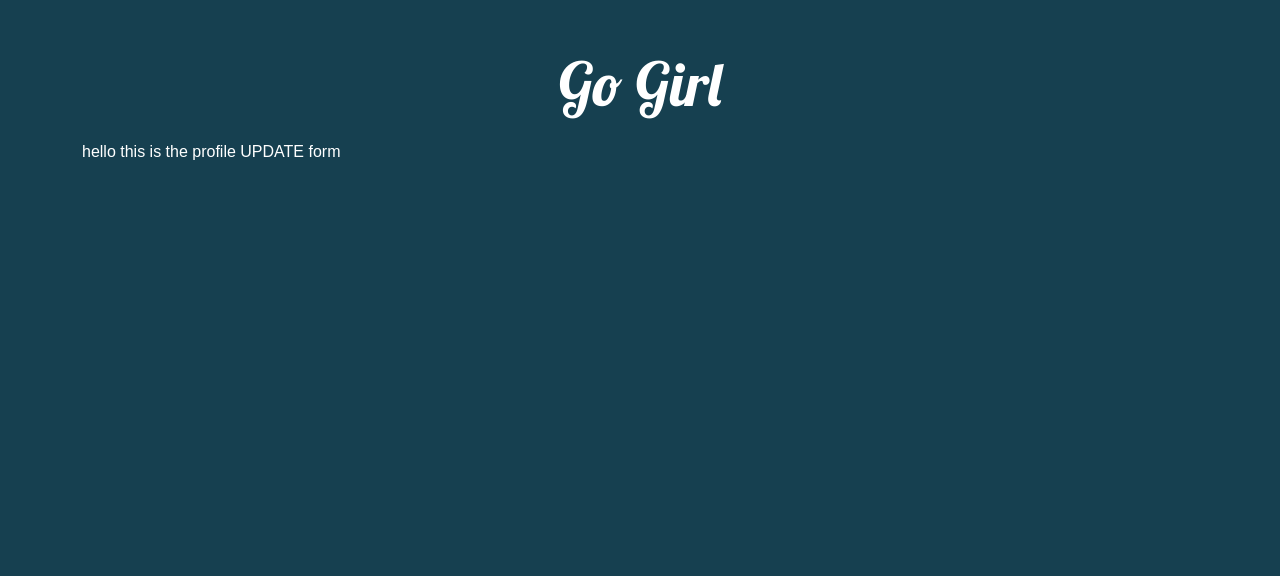
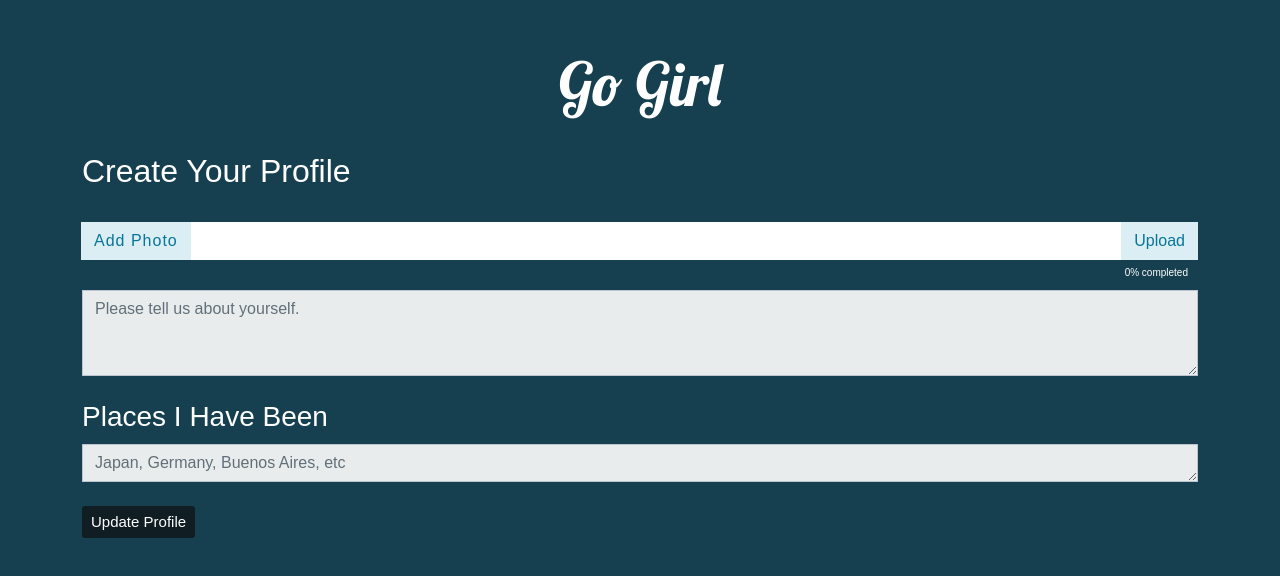
Before and after one commit to rwood022/goGirl, a React (Create React App) app in the folder front_end/: page /profileupdate in a window 1280 px wide. Shown: the top 576 px of the page. Built offline with nearby package versions, Linux system fonts and the light colour scheme.

Commit message:
final styling

```diff
--- a/front_end/src/components/DashboardComponents/Navbar.js
+++ b/front_end/src/components/DashboardComponents/Navbar.js
@@ -24,7 +24,7 @@ const Navbar = ({handleButtonClick}) => {
           </NavLink>
         </li>
         <li>
-          <NavLink to="/logout" className="nav-link">
+          <NavLink to="/" className="nav-link">
             Logout
           </NavLink>
         </li>
--- a/front_end/src/components/DashboardComponents/Profile.js
+++ b/front_end/src/components/DashboardComponents/Profile.js
@@ -1,5 +1,6 @@
 import React from 'react';
 import { useState, useEffect } from "react";
+import { NavLink } from 'react-router-dom';
 
 export default function Profile() {
     const [profileData, setProfileData] = useState([]);
@@ -33,10 +34,13 @@ export default function Profile() {
 
 
     return (
-      <div className='profile card card-body'>
+      <div className='profile card card-body full-width'>
         <h2 className="white-text mb-2 mt-2">About Me:</h2>
         <p className="white-text">{profileData.about}</p>
         <p className="white-text">{profileData.places_traveled}</p>
+          <NavLink to="/profileupdate" className="btn white-text profile-button mx-auto">
+            Edit Profile
+          </NavLink>
       </div>
     );
 };
--- a/front_end/src/components/DashboardComponents/ProfileUpdate.js
+++ b/front_end/src/components/DashboardComponents/ProfileUpdate.js
@@ -1,14 +1,145 @@
-import React from 'react';
-// import S3 from "../S3";
+import React, { useState } from 'react';
+import S3 from "../S3";
+import { NavLink } from 'react-router-dom';
+
+
+const ProfileUpdate = () => {
+    const [newProfile, setNewProfile] = useState ({
+        about: "",
+        places_traveled: "",
+    });
+
+    function submit(event) {
+        event.preventDefault();
+        fetch('http://localhost:3001/api/profiles', {
+            method: 'POST',
+            headers: {
+                'Content-Type': 'application/json',
+            },
+            body: JSON.stringify(newProfile)
+        })
+        .then((res) => res.json())
+        .then((newPost) => {
+            console.log(newPost);
+            window.location.replace('/dashboard');
+        })
+        .catch(err => {
+            console.error(err);
+        })
+    }
+
+    function handleNewPost(event) {
+        const newProfileData = {...newProfile}
+        newProfileData[event.target.id] = event.target.value
+        setNewProfile(newProfileData)
+        console.log(newProfileData);
+
+    }
+
+    // useEffect(() => {
+    //     const { match } = props;
+    //     const { path = "/" } = match;
+    //     if (path === "/profileUpdate") {
+    //       document.body.style.backgroundImage =
+    //         "linear-gradient(rgba(0, 0, 0, 0.4), rgba(0, 0, 0, 0.4)),url(/images/sign_up.jpg)";
+    //       document.body.style.backgroundSize = "cover";
+    //       document.body.style.backgroundPosition = "center";
+    //       document.body.style.height = "100vh";
+    //       document.body.style.backgroundRepeat = "no-repeat";
+    //     }
+    //   }, []);
+
+
+    // const handleInputChange = (event) => {
+    //     const { name, value } = event.target;
+
+    //     setNewUser((prevState) => {
+    //         return {
+    //             ...prevState,
+    //             [name]: value,
+
+    //         };
+    //     });
+    // };
+    // const handleOnSubmit = (event) => {
+    //     event.preventDefault();
+    // };
+    // useEffect(() => {
+    //     fetch("http://localhost:3001/api/user", {
+    //         method: "POST",
+    //         headers: {
+    //             "Content-Type": "application/json",
+    //         },
+    //         body: JSON.stringify(),
+    //     })
+    //         .then((res) => res.json())
+    //         .then((users) => {
+    //             console.log(users);
+    //         })
+    //         .catch((err) => {
+    //             console.err(err);
+    //         });
+    // }, []);
+
 
 // TO DO: need to add the logic to open this form when user clicks on "edit profile" button
 
-export default function ProfileUpdate() {
     return (
-    <div>
-        <p className="white-text">hello this is the profile UPDATE form</p>
-        {/* <S3 /> */}
+
+        <div>
+        <h2>Create Your Profile</h2>
+        <S3 />
+        <form className="form-group new-post-container mb-4">
+            <textarea type="text" className="form-control rounded-0" rows="3" placeholder="Please tell us about yourself." onChange={(event)=>handleNewPost(event)} id="about" value={newProfile.about}></textarea>
+        </form>
+
+        <h3 className="white-text">Places I Have Been</h3>
+        <form className="form-group new-post-container mb-4">
+            <textarea type="text" className="form-control rounded-0" rows="1" placeholder="Japan, Germany, Buenos Aires, etc" onChange={(event)=>handleNewPost(event)} id="places_traveled" value={newProfile.places_traveled}></textarea>
+        </form>
+
+        <NavLink to="/dashboard" className="btn btn-sm white-text edit-button" onClick= {(event) => submit(event)}>
+         Update Profile
+        </NavLink>
 
     </div>
-    );
+
+
+
+
+
+
+//     <div className="profile-update">
+//         <h2>Create Your Profile</h2>
+//         {/* <S3 /> */}
+//         {/* <form onSubmit= {(e) => submit(e)}> */}
+//             <form className="mb-3" controlId="aboutMe">
+
+//     <h2> About Me</h2>
+
+
+//     <textarea
+//         type="text" placeholder="Please tell us about yourself." value={newProfile.about} onChange={(e)=>handleNewPost(e)}/>
+//    </textarea>
+
+
+
+//    <form className="mb-3" controlId="placesTraveled">
+//       <h3>Places I Have Been</h3>
+//       <form
+//             type="text"
+//             name="placesTraveled"
+//             placeholder="Where have you traveled?"
+//             value={newProfile.places_traveled}
+//             onChange={(e)=>handleNewPost(e)}
+//             />
+//        </form>
+
+//         <NavLink to="/dashboard" className="btn btn-sm white-text edit-button">
+//         Update Profile
+//         </NavLink>
+// {/* </form> */}
+// </div>
+);
 };
+export default ProfileUpdate;
--- a/front_end/src/styles.css
+++ b/front_end/src/styles.css
@@ -210,16 +210,35 @@ label {
   background-color:rgb(218, 238, 244);
 }
 
+.edit-button {
+  background-color:rgb(16, 30, 36);
+  color: white;
+  font-size: 15px;
+}
+
+.profile {
+  background-color: rgb(10, 117, 150);
+  opacity: 90%;
+  margin-right: 0;
+}
+
+.profile-button {
+  padding: 6px;
+  background-color: rgb(16, 30, 36);
+}
+
+.edit-button:hover {
+  color:rgb(218, 238, 244);
+  opacity: 90%;
+}
+
 .upload-progress {
   margin-right: 10px;
   margin-bottom: 5px;
   font-size: 10px;
 }
 
-.profile {
-  background-color: rgb(10, 117, 150);
-  opacity: 90%;
-}
+
 
 
 
@@ -262,4 +281,10 @@ label {
     margin-top: 10px;
   }
 
+  .profile-button {
+    width: 22%;
+    padding: 3px;
+    background-color: rgb(16, 30, 36);
+  }
+
 }
```
